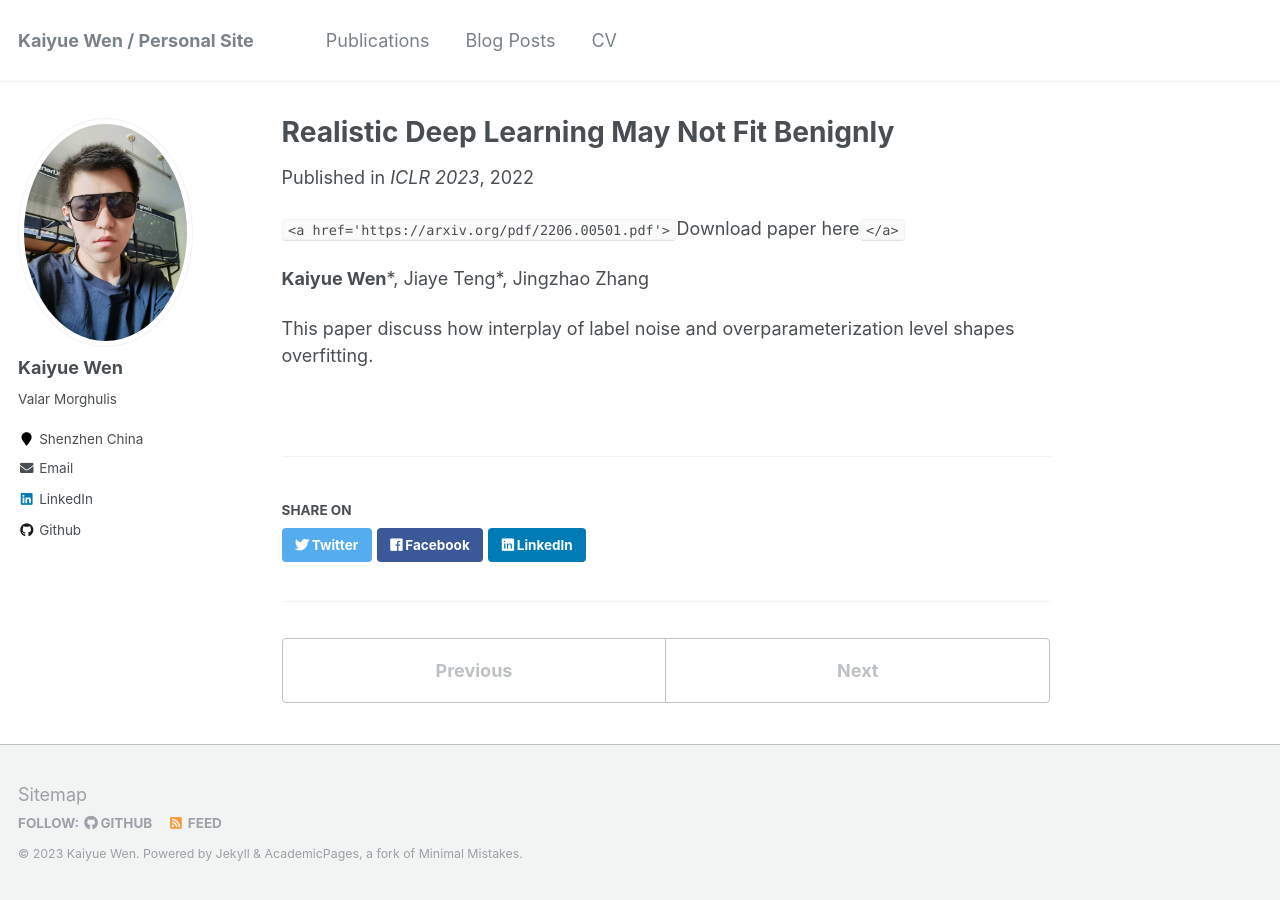
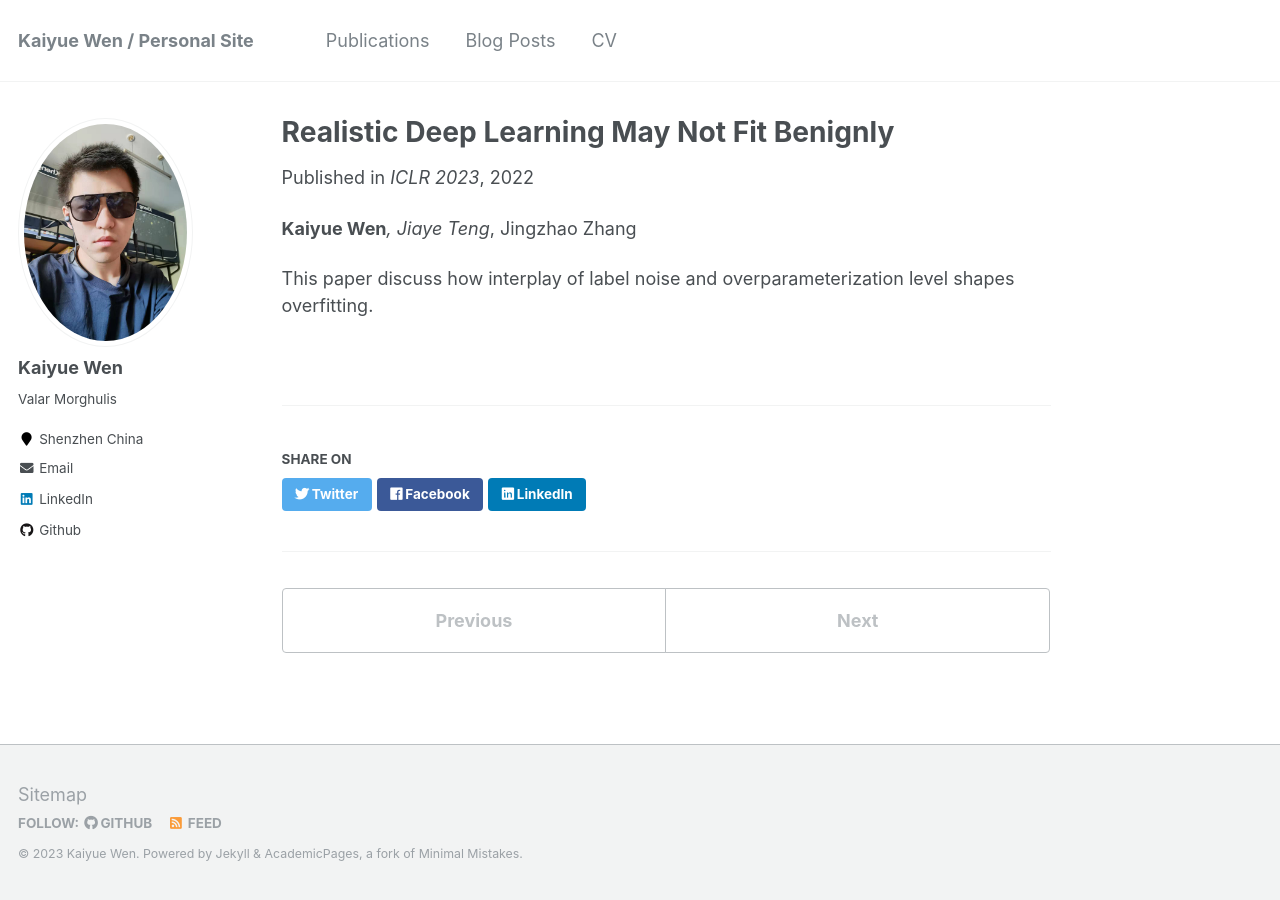
Before and after one commit to WhenWen/WhenWen.github.io, a Jekyll site: the page built from _publications/2022-06-01-benign-overfit.md, in a window 1280 px wide. Built offline with Jekyll 4.4.1, drawn with Linux system fonts in a browser that asks for light colours.

Commit message:
remove url due to rendering issue

```diff
--- a/_publications/2022-06-01-benign-overfit.md
+++ b/_publications/2022-06-01-benign-overfit.md
@@ -7,8 +7,6 @@ date: 2022-06-01
 venue: 'ICLR 2023'
 paperurl: 'https://arxiv.org/pdf/2206.00501.pdf'
 ---
-`<a href='https://arxiv.org/pdf/2206.00501.pdf'>`Download paper here`</a>`
-
-**Kaiyue Wen**\*, Jiaye Teng\*, Jingzhao Zhang
+**Kaiyue Wen***, Jiaye Teng*, Jingzhao Zhang
 
 This paper discuss how interplay of label noise and overparameterization level shapes overfitting.
```
Also changed, not shown: _publications/2022-02-01-prompt-transfer.md (+0 -3 lines), _publications/2022-05-02-skill-neuron.md (+1 -4 lines), _publications/2022-07-01-understand-sam.md (+0 -2 lines), _publications/2022-11-30-permutation-test.md (+1 -4 lines), _publications/2023-03-13-decode-lpn.md (+0 -2 lines).
